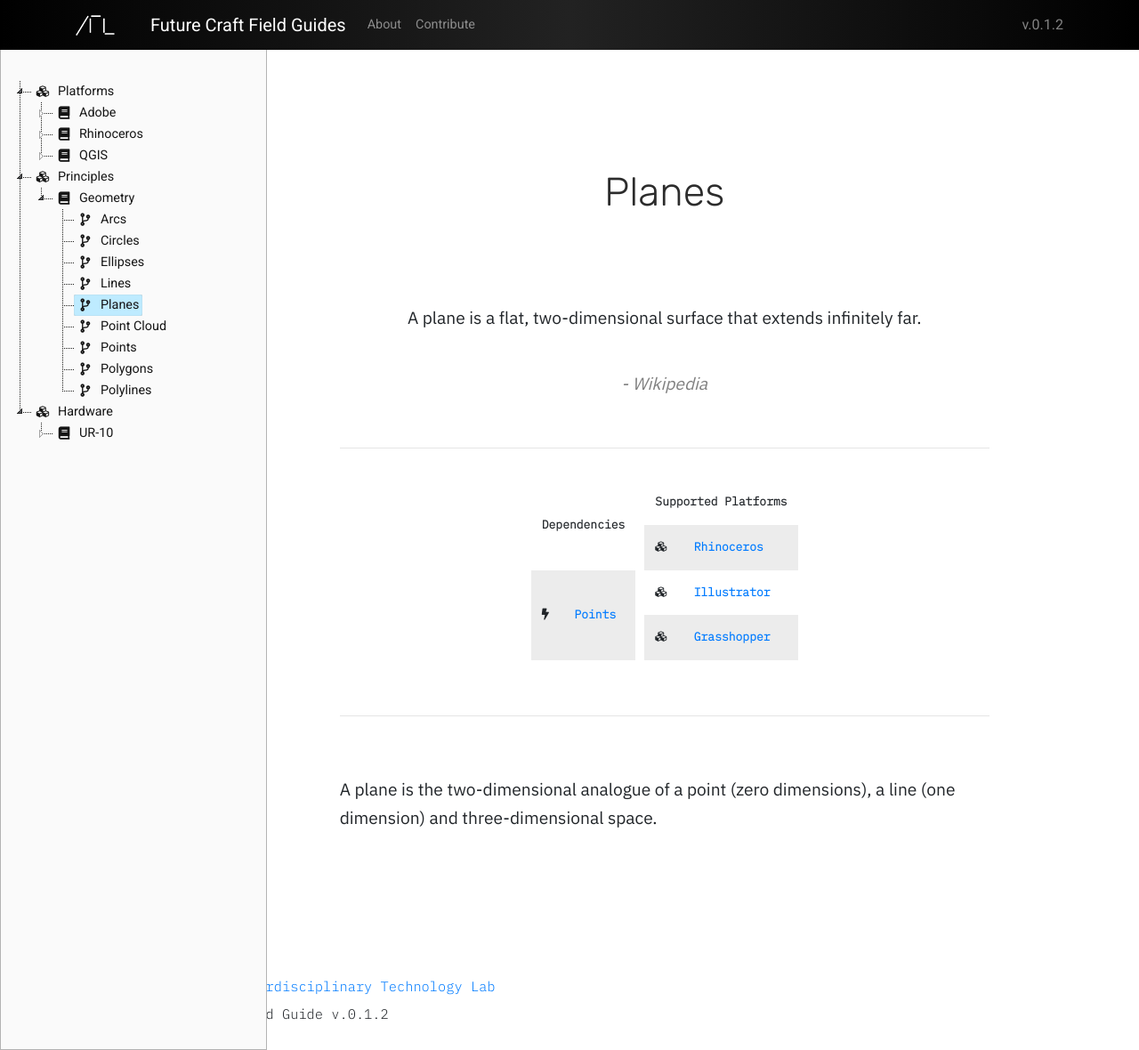
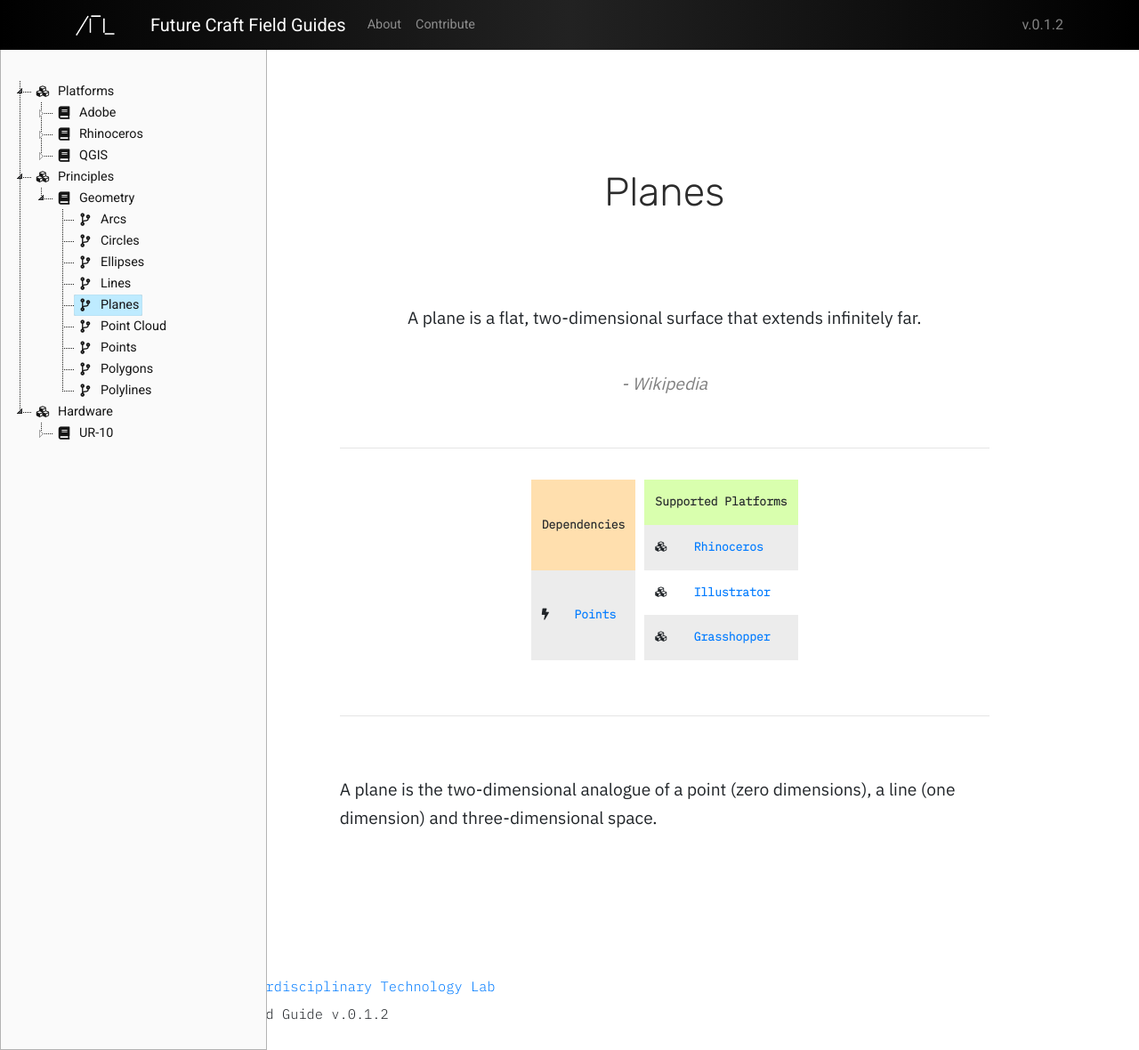
Before and after one commit to lelandjobson/github_pages_tut_01, a Jekyll site: the page built from pages/principles/geometric/planes/planes.md, in a window 1280 px wide and 1180 px high. Shown: the whole window at 89% size. Built offline with Jekyll 4.4.1, drawn with Linux system fonts in a browser that asks for light colours; nearby versions of some CDN libraries; some web fonts are replaced.

Commit message:
Update dep and plat table headers

```diff
--- a/assets/themes/twitter/css/style.css
+++ b/assets/themes/twitter/css/style.css
@@ -108,6 +108,14 @@ img {
 }
 .principleTable tr,td,th {
   border: none;
+}
+
+.dependencyTable th {
+  background-color: #ffdfae;
+}
+
+.platformTable th {
+  background-color: #d9ffae;
 }
 
 
```
